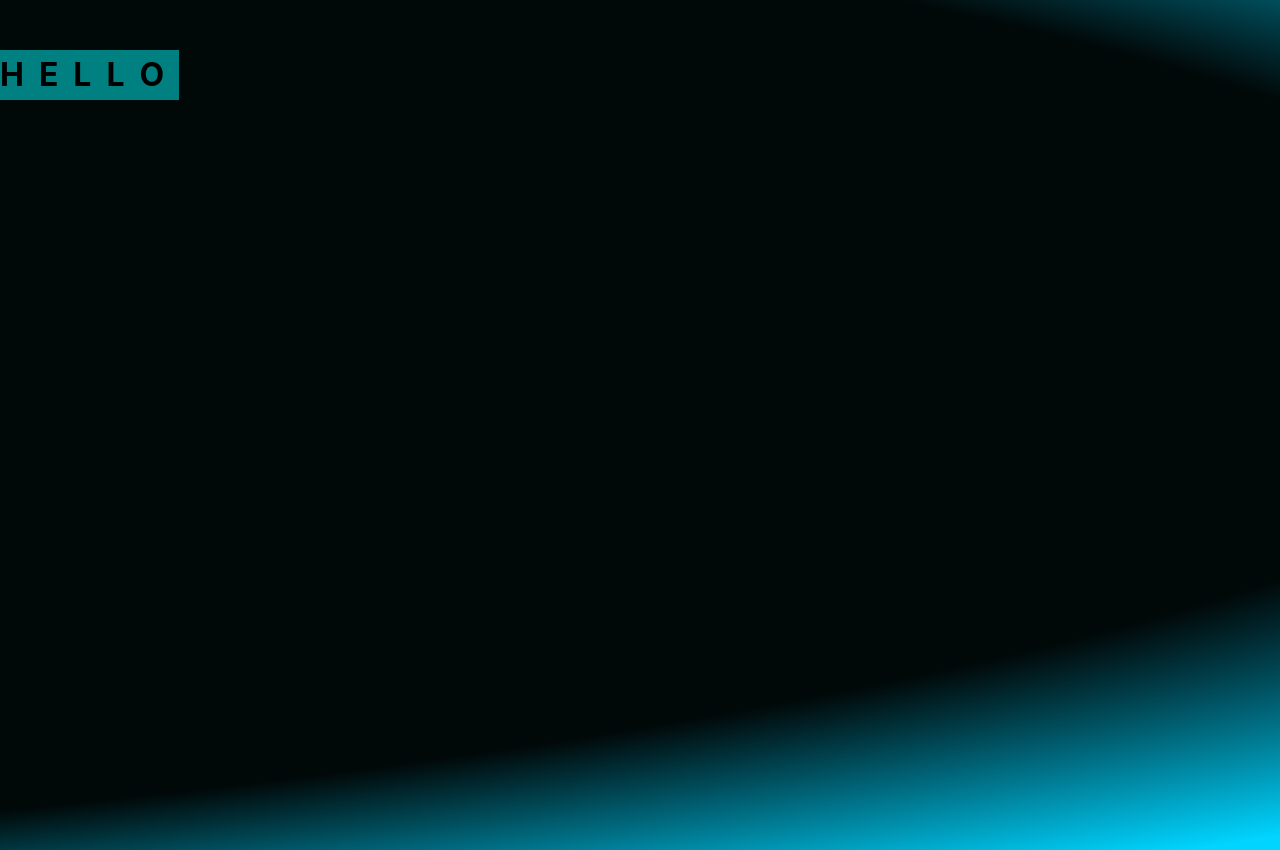
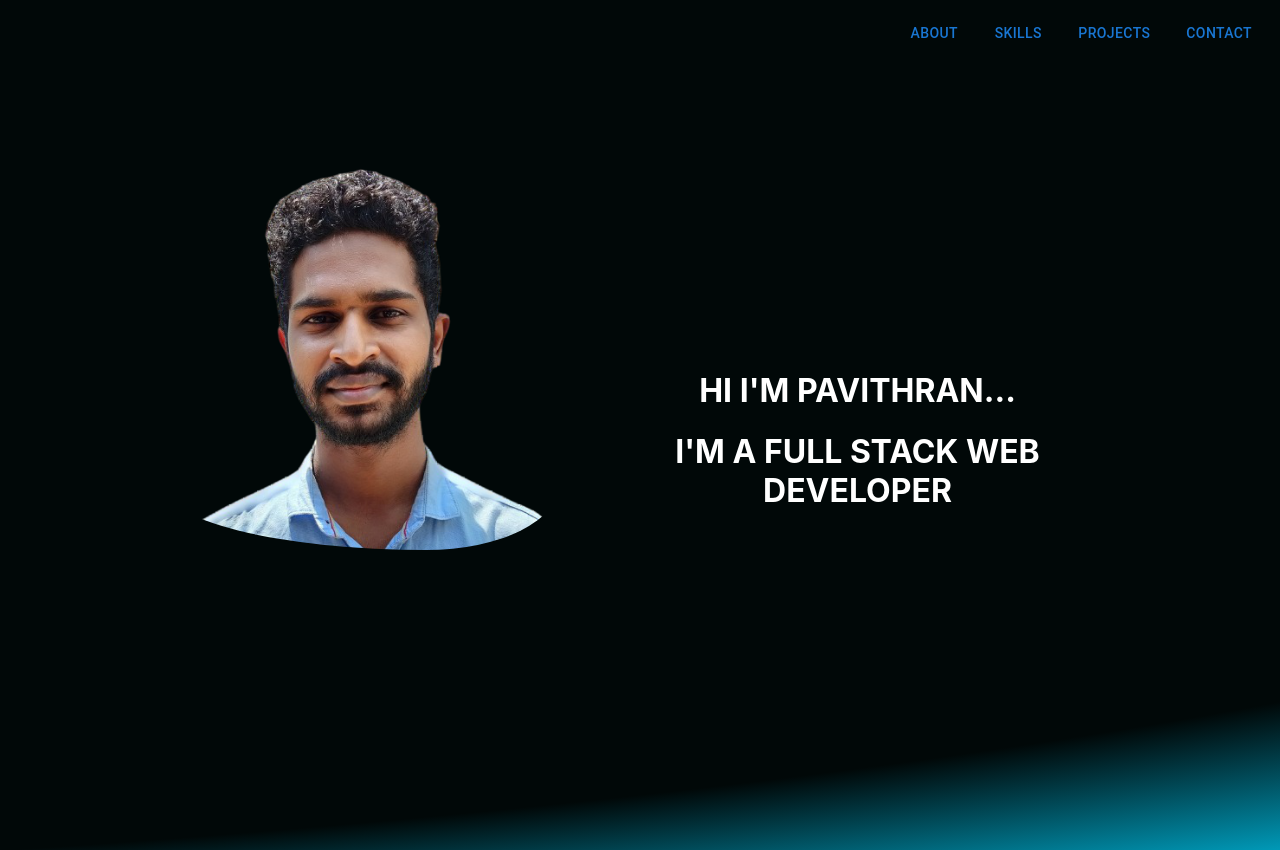
Before and after one commit to pavithran-paviii/portfolio, a React (Create React App) app: page / in a window 1280 px wide. Built offline with nearby package versions, Linux system fonts and the light colour scheme.

Commit message:
Second-commit-day-1

```diff
--- a/package.json
+++ b/package.json
@@ -3,6 +3,10 @@
   "version": "0.1.0",
   "private": true,
   "dependencies": {
+    "@emotion/react": "^11.7.1",
+    "@emotion/styled": "^11.6.0",
+    "@mui/icons-material": "^5.4.1",
+    "@mui/material": "^5.4.1",
     "@testing-library/jest-dom": "^5.16.2",
     "@testing-library/react": "^12.1.2",
     "@testing-library/user-event": "^13.5.0",
--- a/public/index.html
+++ b/public/index.html
@@ -24,7 +24,7 @@
       work correctly both with client-side routing and a non-root public URL.
       Learn how to configure a non-root public URL by running `npm run build`.
     -->
-    <title>React App</title>
+    <title>Pavithran</title>
   </head>
   <body>
     <noscript>You need to enable JavaScript to run this app.</noscript>
--- a/src/App.css
+++ b/src/App.css
@@ -37,17 +37,19 @@
     transform: rotate(360deg);
   }
 }
+
+/* started from here */
+
 body{
   height:100vh;
   background-image:
   radial-gradient(ellipse farthest-corner at 40% 40%, rgba(1,8,8,1) 76%, rgba(0,212,255,1) 97%);
+  /* background: rgb(17,17,17);
+background: linear-gradient(45deg, rgba(17,17,17,1) 0%, rgba(1,8,8,1) 74%, rgba(0,212,255,1) 97%); */
   color: white;
-  width: 200px;
   border-radius: 10px;
   margin-top: 50px;
   display: block;
-  text-align: center;
-  line-height: 50px;
   animation: bg-change 10s infinite alternate;
   background-size: 400%;
 }
@@ -60,3 +62,19 @@ body{
     background-position: right;
   }
 }
+
+/* color:#00d4ff */
+
+#general{
+  display:flex;
+  width:75%;
+  margin: auto;
+  margin-top: 100px;
+}
+
+#littledesc{
+  /* border: 1px solid red; */
+  margin-top: 200px;
+  margin-left: 50px;
+  width: 60%;
+}
--- a/src/App.jsx
+++ b/src/App.jsx
@@ -2,11 +2,37 @@ import logo from './logo.svg';
 import './App.css';
 import { Jumpingtext } from './components/jumpingtext';
 import { Whole } from './components/wholebody';
+// import Button from '@mui/material/Button';
+import Button from "@mui/material/Button"
+import { Navbar } from './components/navbar';
+import profileimage from "./images/profileimage.png"
+import { Starbg } from './components/startbg';
+import { Movingname } from './components/movingname';
 
 function App() {
   return (
     <div className="App">
-      <Whole>
+      <Navbar>
+      <Button variant="text">About</Button>
+      <Button variant="text">Skills</Button>
+      <Button variant="text">Projects</Button>
+      <Button variant="text">Contact</Button>
+      </Navbar>
+      <div id="general">
+        <div>
+        <Starbg src={profileimage}></Starbg>
+        </div>
+        <div id="littledesc">
+          {/* <Movingname>HI I'M PAVITHRAN...</Movingname>
+          <p>A Full Stack Web Developer based in India. A creative coder who specializes in MERN stack. I make it my mission to design pixel-perfect websites or applications with optimized code that run blazing fast.</p> */}
+          <div>
+            <Jumpingtext>HI I'M PAVITHRAN...</Jumpingtext>
+            <Jumpingtext>I'M A FULL STACK WEB DEVELOPER</Jumpingtext>
+          </div>
+        </div>
+      </div>
+
+      {/* <Whole>
       <div>
       <Jumpingtext>H</Jumpingtext>
       <Jumpingtext>E</Jumpingtext>
@@ -14,7 +40,7 @@ function App() {
       <Jumpingtext>L</Jumpingtext>
       <Jumpingtext>O</Jumpingtext>
       </div>
-      </Whole>
+      </Whole> */}
     </div>
   );
 }
--- a/src/components/jumpingtext.jsx
+++ b/src/components/jumpingtext.jsx
@@ -1,9 +1,9 @@
 import styled from 'styled-components'
 
 export const Jumpingtext=styled.h1`
-    color:black;
+    color:white;
     padding-right:15px;
-    display:table-cell;
+    display:block;
     /* display:inline-block; */
 
     &:hover{
--- /dev/null
+++ b/src/components/movingname.jsx
@@ -0,0 +1,25 @@
+import styled from "styled-components"
+
+export const Movingname=styled.div`
+display:block;
+    animation: shine 8s linear infinite;
+    background: linear-gradient(90deg,#000,#fff,#000);
+    -webkit-background-clip: text;
+    background-repeat: no-repeat;
+    background-size: 80%;
+    font-weight: 700;
+    letter-spacing: 5px;
+    position: relative;
+    text-align: center;
+    text-transform: uppercase;
+    font-size:20px;
+
+    @keyframes shine{
+        0% {
+           background-position-x: -500%;
+        }
+        100% {
+            background-position-x: 500%;
+        }
+    }
+`
--- /dev/null
+++ b/src/components/navbar.jsx
@@ -0,0 +1,10 @@
+import styled from "styled-components"
+
+export const Navbar=styled.div`
+    display: flex;
+    grid-template-columns: repeat(5, minmax(0px, 1fr));
+    grid-gap:20px;
+    position:fixed;
+    top:15px;
+    right:20px
+`
--- /dev/null
+++ b/src/components/startbg.jsx
@@ -0,0 +1,16 @@
+import styled from "styled-components"
+
+export const Starbg=styled.img`
+object-fit: cover;
+    width: 400px;
+    height: 400px;
+    border-radius: 40% 80% / 20% 20%;
+/* background-color:rgba(1,8,8,1);
+background-image:
+radial-gradient(white, rgba(255,255,255,.2) 2px, transparent 40px),
+radial-gradient(white, rgba(255,255,255,.15) 1px, transparent 30px),
+radial-gradient(white, rgba(255,255,255,.1) 2px, transparent 40px),
+radial-gradient(rgba(255,255,255,.4), rgba(255,255,255,.1) 2px, transparent 30px);
+background-size: 550px 550px, 350px 350px, 250px 250px, 150px 150px;
+background-position: 0 0, 40px 60px, 130px 270px, 70px 100px; */
+`
```
Also changed, not shown: src/components/skills.jsx (added), src/images/profileimage.png (added), 1 other file (tests, documents, lock files or other folders).
